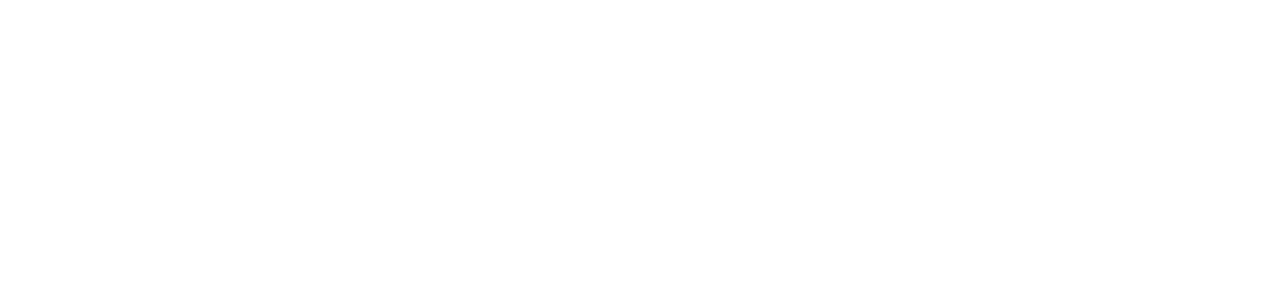
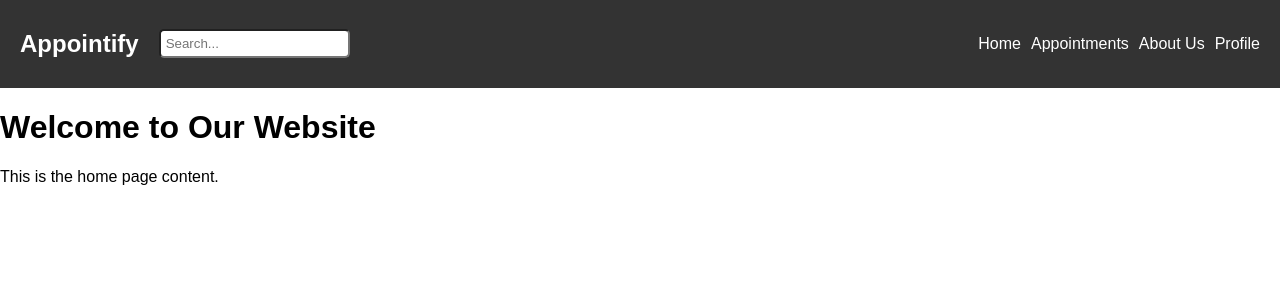
Before and after one commit to Nirjaraa/appointify-client, a React (Create React App) app in the folder appointify/: page /home in a window 1280 px wide. Before the commit this address had no page. Shown: the top 300 px of the page. Built offline with nearby package versions, Linux system fonts and the light colour scheme.

Commit message:
feat: added navbar and basic homepage

```diff
--- a/appointify/src/App.js
+++ b/appointify/src/App.js
@@ -1,12 +1,14 @@
 import "./index.css";
 import { Route, Routes } from "react-router-dom";
-import Log from "./pages/login/login";
+import Login from "./pages/login/login";
+import Home from "./pages/home/home";
 
 function App() {
 	return (
 		<div className="App">
 			<Routes>
-				<Route path="/login" element={<Log />} />
+				<Route path="/login" element={<Login />} />
+				<Route path="/home" element={<Home />} />
 			</Routes>
 		</div>
 	);
--- a/appointify/src/components/navbar/navbar.css
+++ b/appointify/src/components/navbar/navbar.css
@@ -0,0 +1,32 @@
+.navbar {
+	display: flex;
+	justify-content: space-between;
+	align-items: center;
+	padding: 10px 20px;
+	background-color: #333;
+	color: #fff;
+}
+
+.left-section {
+	display: flex;
+	align-items: center;
+}
+
+.logo {
+	margin-right: 20px;
+}
+
+.search-bar {
+	padding: 5px;
+	border-radius: 5px;
+}
+
+.right-section {
+	display: flex;
+}
+
+.link {
+	color: #fff;
+	text-decoration: none;
+	margin-left: 10px;
+}
--- a/appointify/src/components/navbar/navbar.js
+++ b/appointify/src/components/navbar/navbar.js
@@ -0,0 +1,30 @@
+import React from "react";
+import { Link } from "react-router-dom";
+import "./navbar.css";
+
+const Navbar = () => {
+	return (
+		<nav className="navbar">
+			<div className="left-section">
+				<h1 className="logo">Appointify</h1>
+				<input type="text" placeholder="Search..." className="search-bar" />
+			</div>
+			<div className="right-section">
+				<Link to="/" className="link">
+					Home
+				</Link>
+				<Link to="/appointments" className="link">
+					Appointments
+				</Link>
+				<Link to="/about" className="link">
+					About Us
+				</Link>
+				<Link to="/profile" className="link">
+					Profile
+				</Link>
+			</div>
+		</nav>
+	);
+};
+
+export default Navbar;
--- a/appointify/src/pages/home/home.js
+++ b/appointify/src/pages/home/home.js
@@ -0,0 +1,14 @@
+import React from "react";
+import Navbar from "../../components/navbar/navbar";
+
+const HomePage = () => {
+	return (
+		<div>
+			<Navbar />
+			<h1>Welcome to Our Website</h1>
+			<p>This is the home page content.</p>
+		</div>
+	);
+};
+
+export default HomePage;
--- a/appointify/src/pages/login/login.js
+++ b/appointify/src/pages/login/login.js
@@ -4,9 +4,8 @@
 import { FontAwesomeIcon } from "@fortawesome/react-fontawesome";
 import { faEye, faEyeSlash } from "@fortawesome/free-solid-svg-icons";
 import "./login.css";
-// import "./verification.js";
 
-const AccountForm = () => {
+const Login = () => {
 	const [formType, setFormType] = useState("signup");
 	const [formData, setFormData] = useState({
 		fullName: "",
@@ -93,7 +92,7 @@
 				title: "Success",
 				text: "User logged in successfully!",
 			});
-			navigate("/cat", { state: { userData: data.user } });
+			navigate("/home", { state: { userData: data.user } });
 		} catch (error) {
 			Swal.fire({
 				icon: "error",
@@ -310,4 +309,4 @@
 	);
 };
 
-export default AccountForm;
+export default Login;
```
